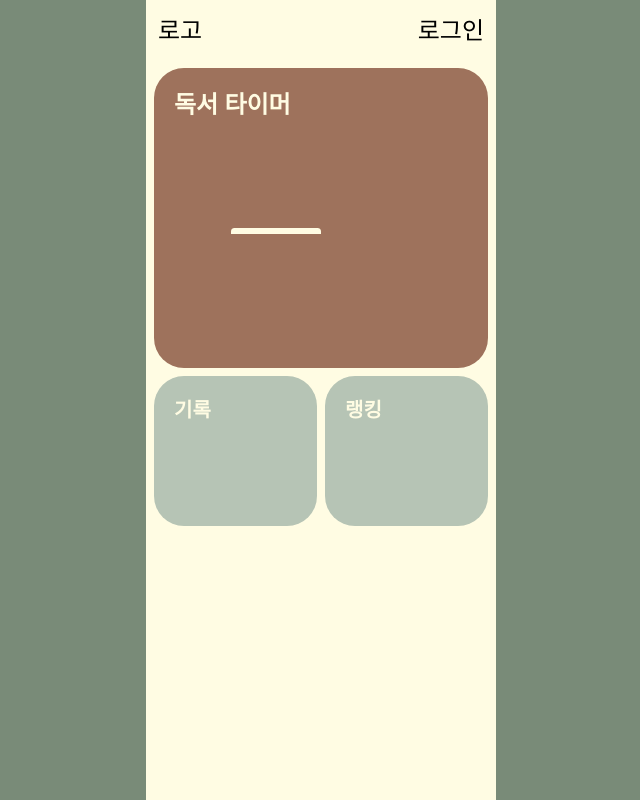
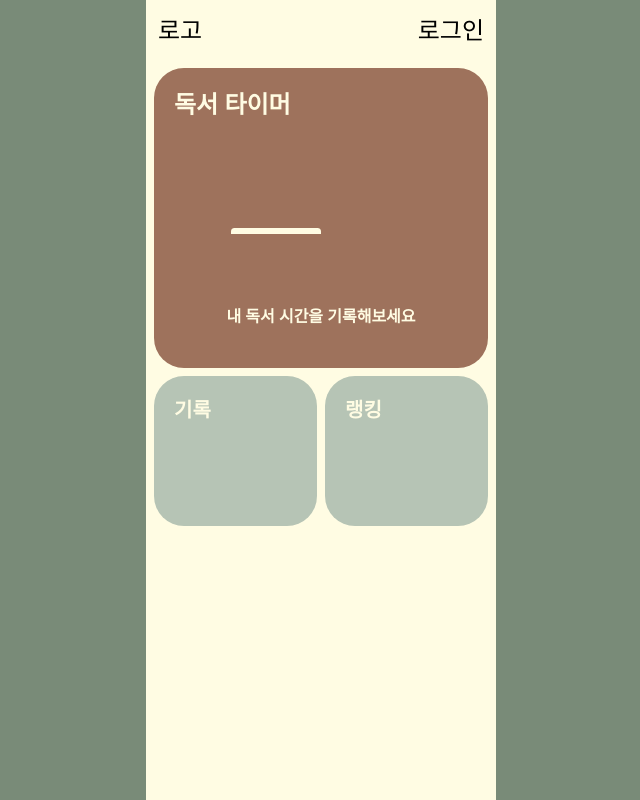
Before and after one commit to kwani6684/bookclock, a Next.js app: page / in a window 1280 px wide. Shown: the whole page, without its empty margins (319-959 px from the left). Built offline with nearby package versions, Linux system fonts and the light colour scheme; no server answers.

Commit message:
Design: 메인화면 디자인 수정

```diff
--- a/src/app/page.tsx
+++ b/src/app/page.tsx
@@ -32,7 +32,7 @@ export default function Home() {
               onHoverStart={handleMouseEnter}
               onHoverEnd={handleMouseLeave}
             >
-              <Bento color="bg-semiBrown" height={300}>
+              <Bento color=" relative bg-semiBrown" height={300}>
                 <motion.div
                   animate={play ? { scale: 1.2 } : { scale: 1 }}
                   transition={{ duration: 0.5 }}
@@ -54,6 +54,16 @@ export default function Home() {
                 >
                   <TimerCircle isMain={true} />
                 </motion.div>
+                <div className="flex absolute left-0 right-0 justify-center bottom-10">
+                  <motion.div
+                    initial={{ scale: 1 }}
+                    animate={play ? { scale: 1.2 } : { scale: 1 }}
+                    transition={{ duration: 0.5 }}
+                    className="font-semibold text-mainBg text-ㅣㅎ"
+                  >
+                    내 독서 시간을 기록해보세요
+                  </motion.div>
+                </div>
               </Bento>
             </motion.div>
           </Link>
@@ -61,7 +71,17 @@ export default function Home() {
           {/* 내 기록  */}
           <Link className="col-span-1" href={'/logs'}>
             <Bento color="bg-smallBento-primary" height={150}>
-              <div className="flex font-black text-mainBg text-xl">기록</div>
+              <motion.div
+                whileHover={{ scale: 1.2 }}
+                transition={{ duration: 0.5 }}
+                style={{
+                  originX: 0,
+                  originY: 0.5,
+                }}
+                className="font-black text-mainBg text-xl"
+              >
+                기록
+              </motion.div>
             </Bento>
           </Link>
           {/* 랭킹 */}
```
